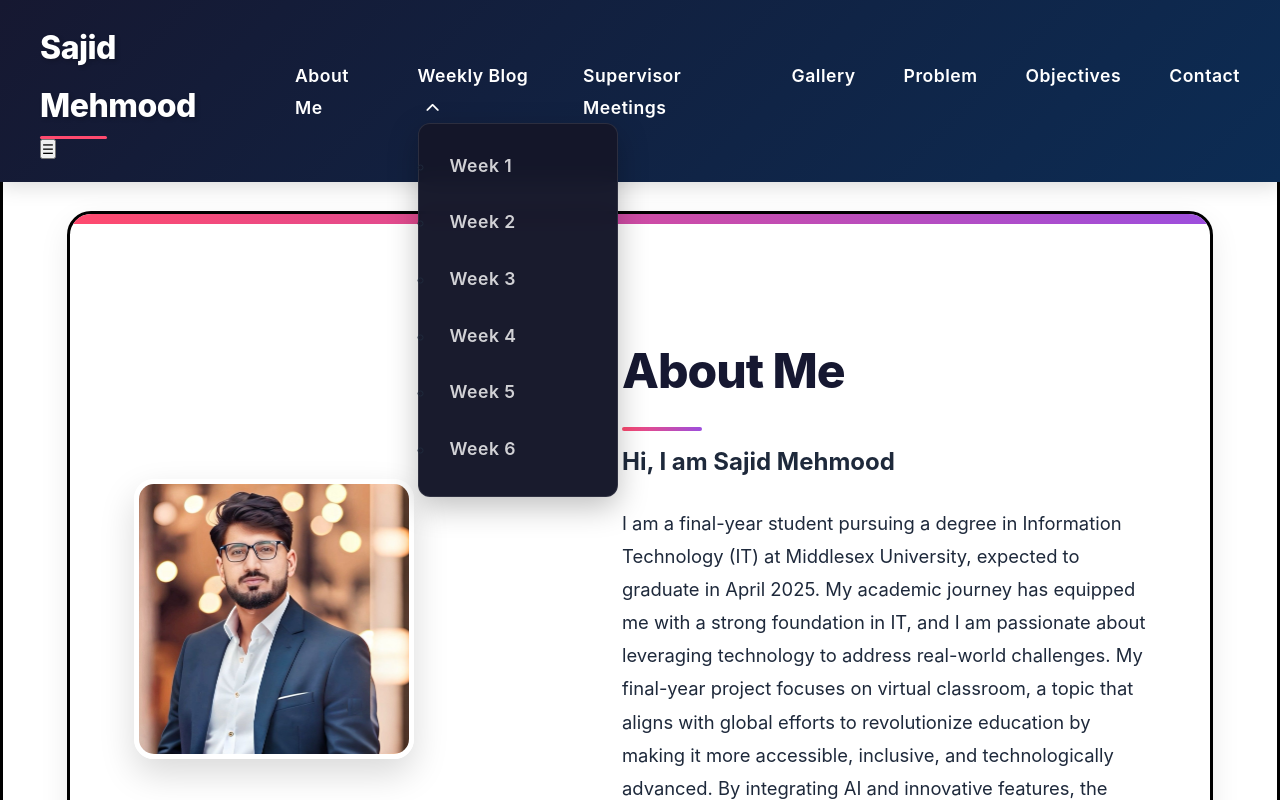
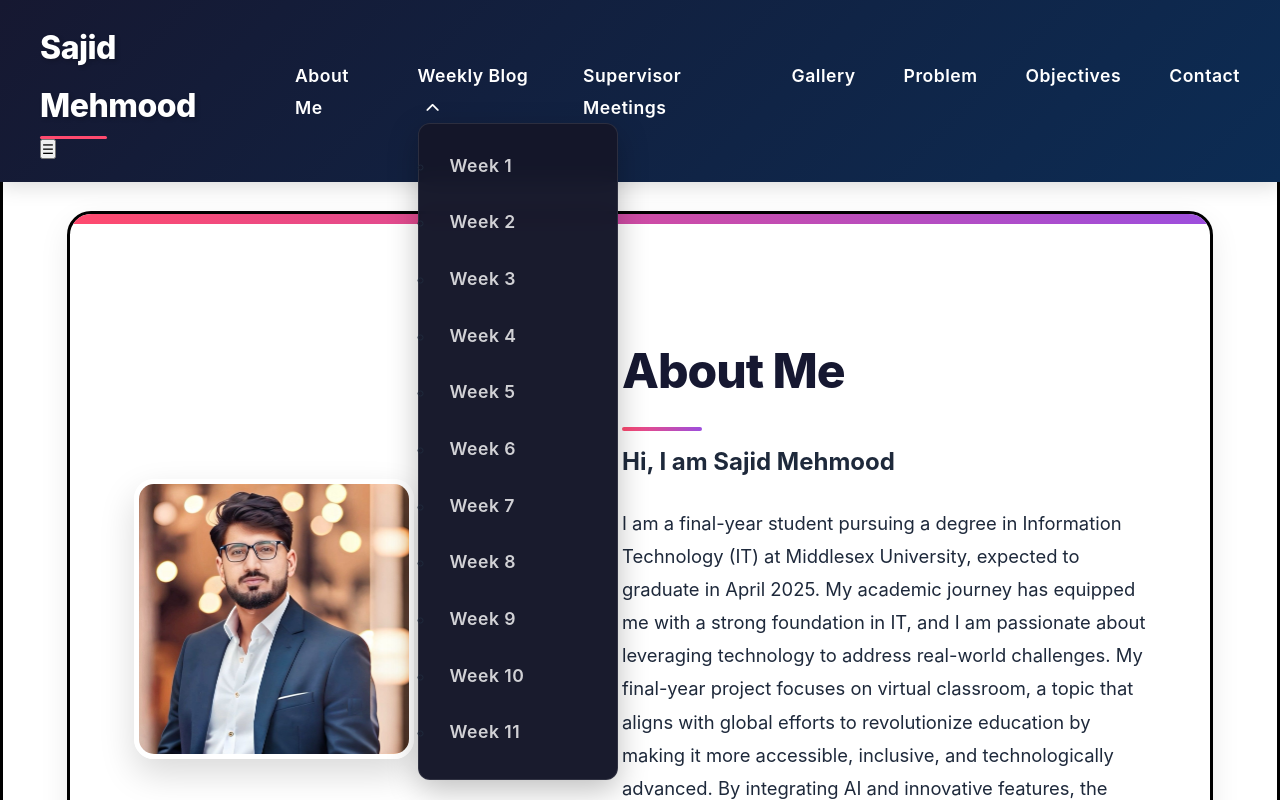
Before and after one commit to Sajidaitech/sajid, a website with bundled scripts: page index.html in a window 1280 px wide. Both pictures are taken after a click on the link "Weekly Blog". Shown: the top 800 px of the page. Built offline with nearby package versions, Linux system fonts and the light colour scheme.

Commit message:
Update index.html

```diff
--- a/index.html
+++ b/index.html
@@ -27,6 +27,11 @@
                         <li><a href="#week4">Week 4</a></li>
                         <li><a href="#week5">Week 5</a></li>
                         <li><a href="#week6">Week 6</a></li>
+                        <li><a href="#week7">Week 7</a></li>
+                        <li><a href="#week8">Week 8</a></li>
+                        <li><a href="#week9">Week 9</a></li>
+                        <li><a href="#week10">Week 10</a></li>
+                        <li><a href="#week11">Week 11</a></li>
                     </ul>
                 </li>
                 <li><a href="#Supervisor Meetings">Supervisor Meetings</a></li>
```
